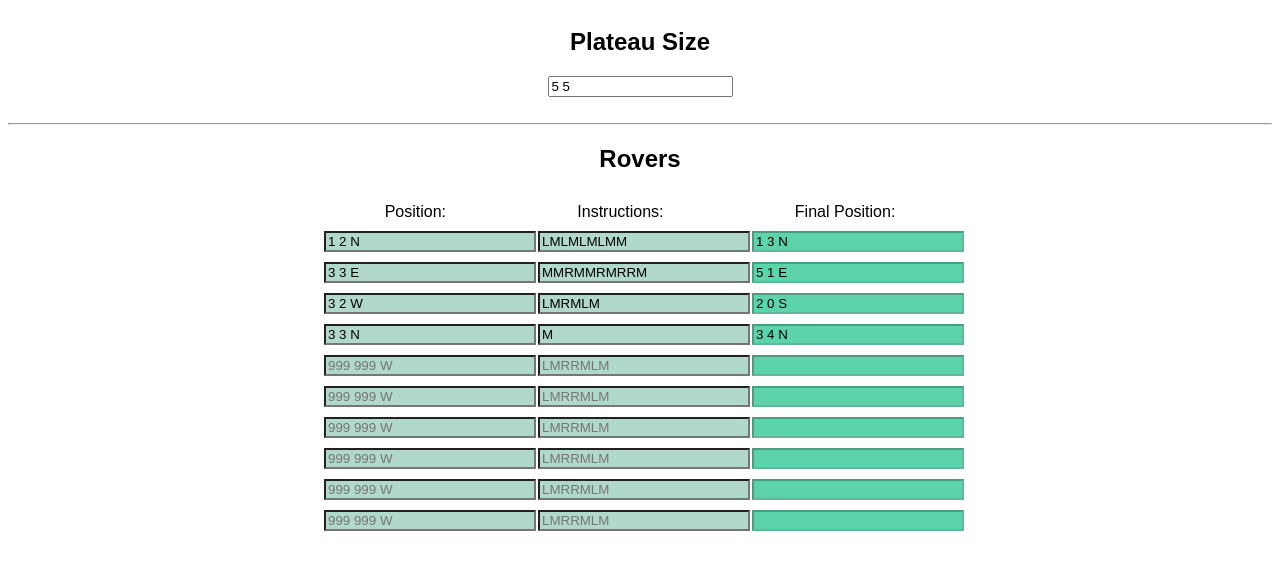
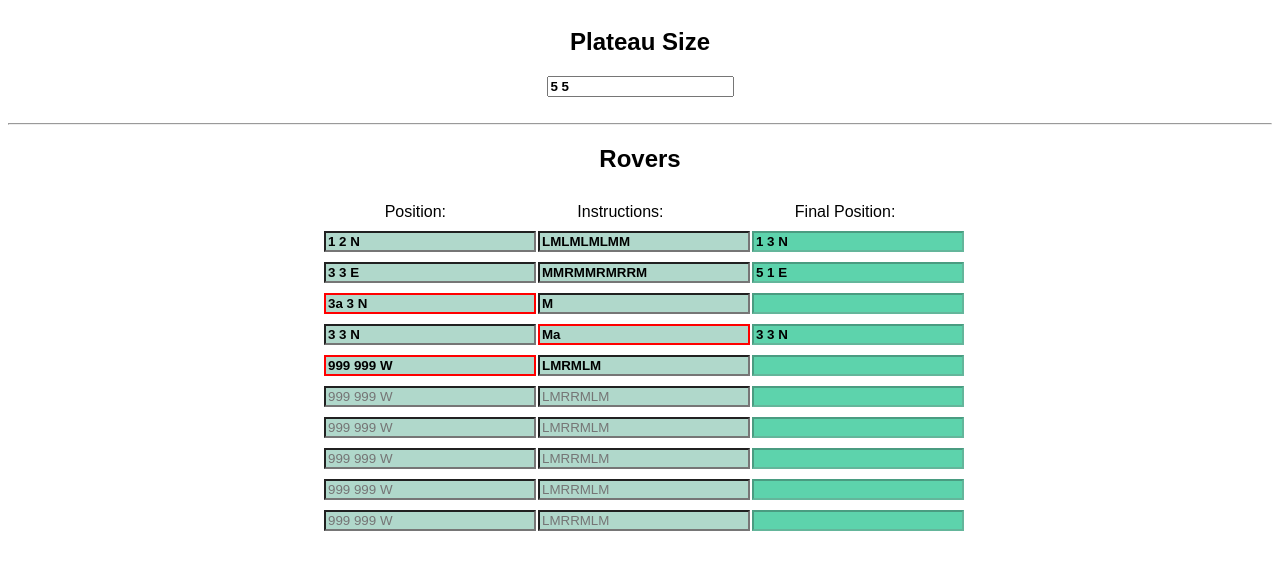
Before and after one commit to swiss-chris/MarsRover2, a React (Create React App) app: page / in a window 1280 px wide. Shown: the top 570 px of the page. Built offline with nearby package versions, Linux system fonts and the light colour scheme.

Commit message:
fixed validation and more styling

```diff
--- a/src/components/App.js
+++ b/src/components/App.js
@@ -11,9 +11,9 @@ class App extends Component {
       rovers: [
         { position: "1 2 N", instructions: "LMLMLMLMM" },
         { position: "3 3 E", instructions: "MMRMMRMRRM" },
-        { position: "3 2 W", instructions: "LMRMLM" },
-        { position: "3 3 N", instructions: "M" },
-        { position: "", instructions: "" },
+        { position: "3a 3 N", instructions: "M" },
+        { position: "3 3 N", instructions: "Ma" },
+        { position: "999 999 W", instructions: "LMRMLM" },
         { position: "", instructions: "" },
         { position: "", instructions: "" },
         { position: "", instructions: "" },
--- a/src/logic/validators.js
+++ b/src/logic/validators.js
@@ -22,6 +22,10 @@ export const isValidInstructions = instructionsString =>
 export const isValidSize = sizeString => sizeString.match(sizeMatcher) != null;
 
 export const isValidStartAndSize = (startString, sizeString) => {
+  if (!isValidStart(startString) || !isValidSize(sizeString)) {
+    return false;
+  }
+
   const start = extractStart(startString);
   const size = extractSize(sizeString);
 
--- a/src/styles.css
+++ b/src/styles.css
@@ -20,6 +20,14 @@ body {
   padding-top: 10px;
 }
 
+input {
+  font-weight: bold;
+}
+
+input::placeholder {
+  font-weight: normal;
+}
+
 input:disabled {
   color: black;
 }
```
